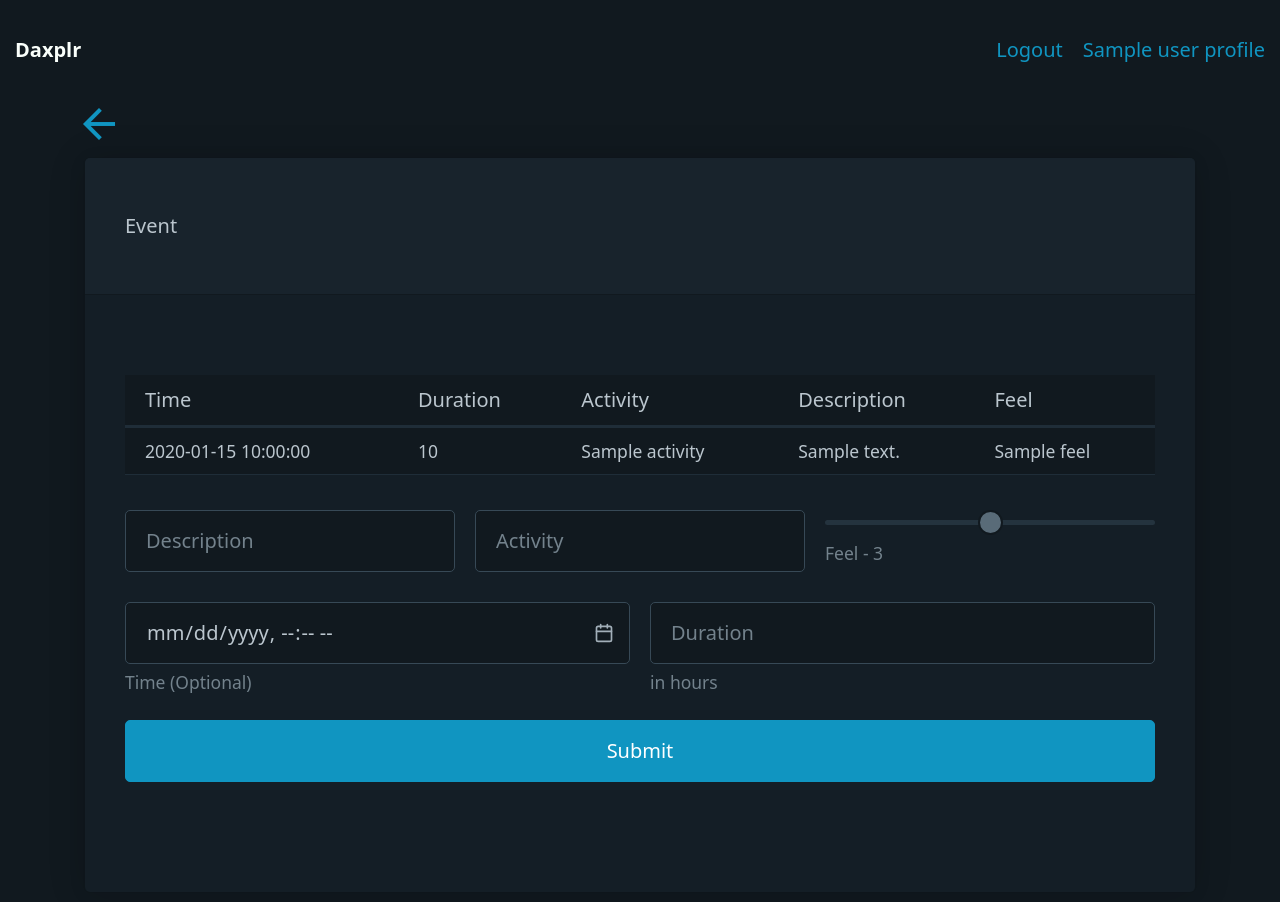
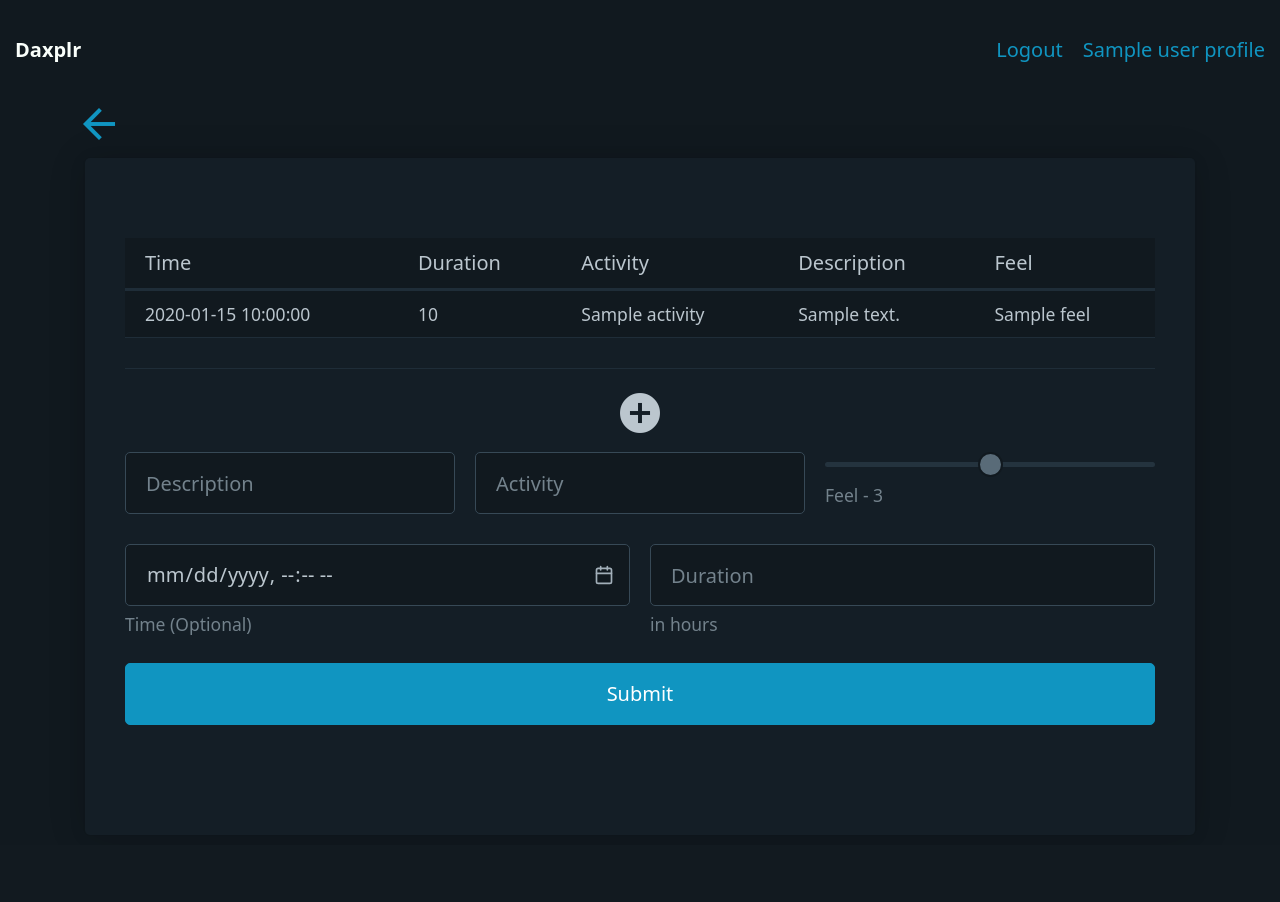
Before and after one commit to apmaros/dataengine, a Flask app: template dataengine/server/templates/event/index.html in a window 1280 px wide. After the commit the page ends 725 px from the top, so only its background shows below. Run offline with Flask 2, Linux system fonts and the light colour scheme; the template is opened without the code that fills it: most values are stand-ins (such as "Sample title", 1, 10 or a date in 2020); parts of the project's set-up code (start-up, migrations or seed data) failed here and were passed over.

Commit message:
Improve event index form

```diff
--- a/dataengine/server/static/css/base.css
+++ b/dataengine/server/static/css/base.css
@@ -69,3 +69,10 @@ article a {
 .content-nav a i {
     font-size: 48px;
 }
+
+article .control-nav {
+    font-size: 48px;
+    padding: 10px;
+    width: 100%;
+    text-align: center;
+}
--- a/dataengine/server/templates/event/index.html
+++ b/dataengine/server/templates/event/index.html
@@ -4,10 +4,10 @@
     <div class="content-nav">
         <a href="{{ url_for('core.index') }}"><i class="material-icons left">arrow_back</i></a>
     </div>
-
     <article>
-        <header>Event</header>
         {% include 'event/events_view_partial.html' %}
+        <hr>
+        <span class="control-nav material-icons">add_circle</span>
         {% include 'event/new_event_partial.html' %}
     </article>
 {% endblock %}
```
